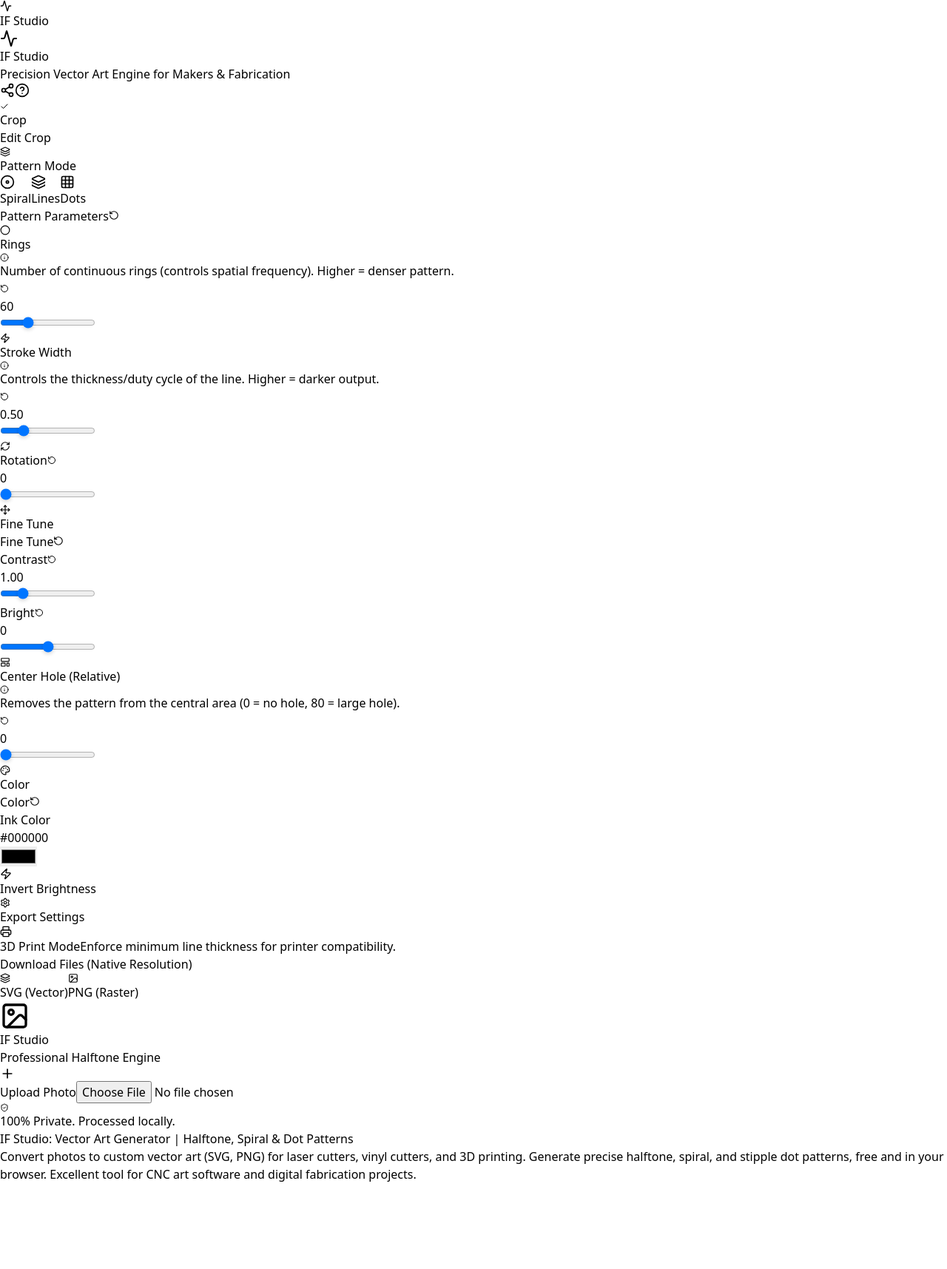
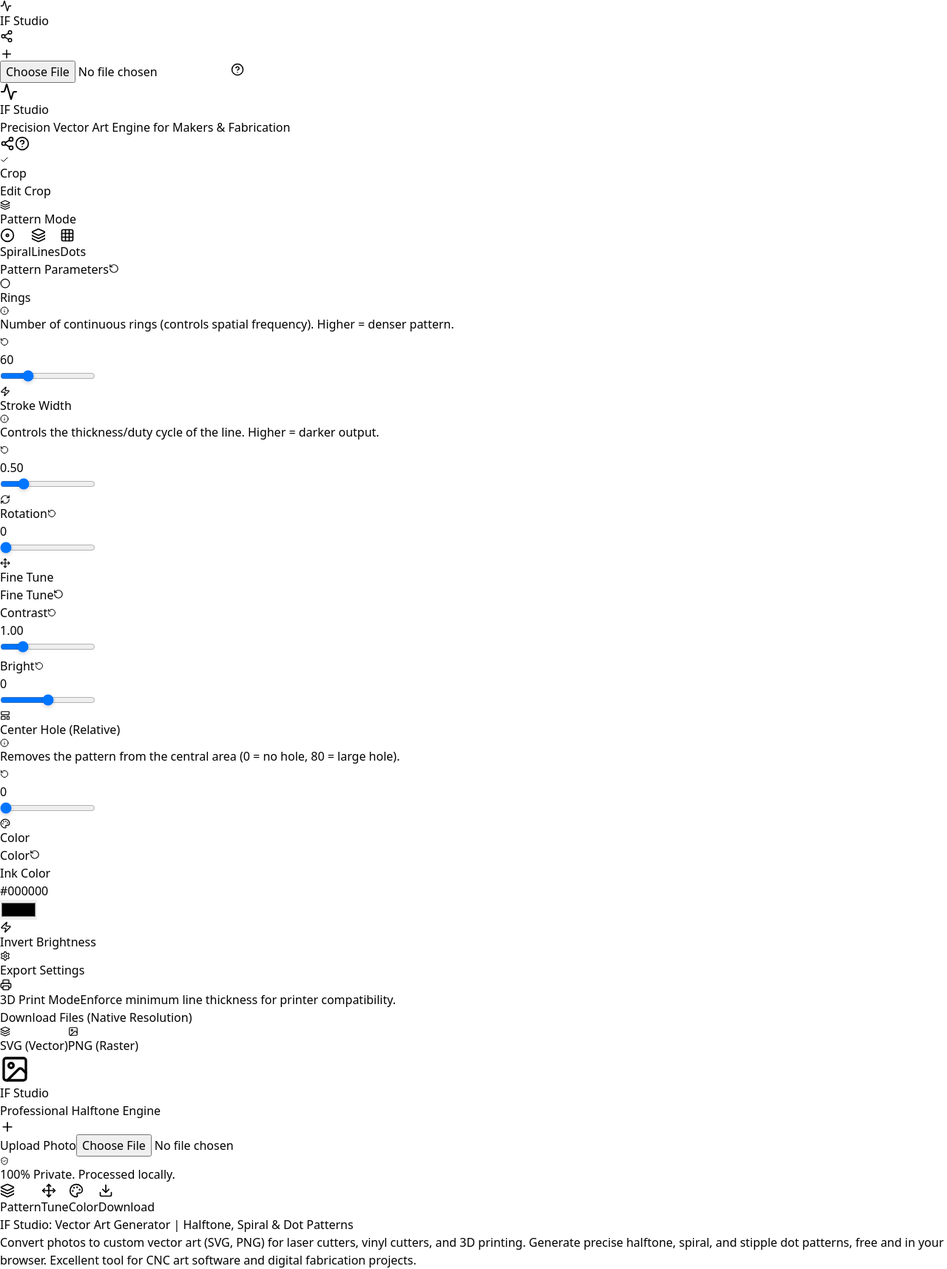
Before and after one commit to insertfabrication/if-studio, a React (Vite) app: page / in a window 1280 px wide. Shown: the whole page at 74% size. Before the commit the page ends 1599 px from the top, so only its background shows below. Built offline with nearby package versions, Linux system fonts and the light colour scheme.

Commit message:
Update App.jsx

```diff
--- a/src/App.jsx
+++ b/src/App.jsx
@@ -346,25 +346,6 @@
   const helperCanvasRef = useRef(null);
 
   // --- Actions ---
-
-  // FIX: Custom Viewport Height Logic for Mobile (Addressing 100vh issue)
-  useEffect(() => {
-    // Function to calculate and set the viewport height variable
-    const setVh = () => {
-      // We calculate 1% of the viewport height
-      const vh = window.innerHeight * 0.01;
-      // And set it as a CSS variable for global use
-      document.documentElement.style.setProperty('--vh', `${vh}px`);
-    };
-
-    setVh(); // Set on initial mount
-    window.addEventListener('resize', setVh); // Set on resize (e.g., orientation change or browser UI change)
-
-    // Clean up the event listener
-    return () => window.removeEventListener('resize', setVh);
-  }, []);
-  // END FIX
-
   useEffect(() => {
       if (window.innerWidth < 768) {
           setSidebarOpen(false);
@@ -659,6 +640,7 @@
 
         const maxRadiusSq = (maxCropDim/2) * (maxCropDim/2);
         const holeRadiusSq = (centerHole > 0) ? ((maxCropDim/2) * (centerHole/100))**2 : -1;
+
 
         const fgR = fg.r, fgG = fg.g, fgB = fg.b;
         const pxPerMm = w / 200; // Default 200mm width if input hidden
@@ -1253,7 +1235,7 @@
       }
   }
 
-  // --- UI RENDER (Crop Input Section) ---
+  // --- UI RENDER (Crop Input Section - Desktop/Sidebar) ---
   const renderCropControls = () => (
       <div className="space-y-6 animate-in fade-in slide-in-from-left-4">
           <div className="p-4 bg-blue-50 border border-blue-100 rounded-xl text-center">
@@ -1308,12 +1290,62 @@
       </div>
   );
 
+  // --- UI RENDER (Mobile Crop Controls Inner Content) ---
+  const renderMobileCropControls = () => (
+      <div className="space-y-4">
+          <div className="p-3 bg-blue-50 border border-blue-100 rounded-xl text-center flex items-center justify-center gap-2">
+              <Crop size={18} className="text-[#3B82F6]" />
+              <h3 className="font-bold text-sm text-gray-800">Adjust Crop & Position</h3>
+          </div>
+
+          {/* Frame Shape */}
+          <section className="bg-white p-3 rounded-xl border border-gray-100 shadow-sm">
+              <div className="text-[10px] uppercase font-bold text-gray-400 mb-2 tracking-wider">Frame Shape</div>
+              <div className="flex gap-2">
+                  <button onClick={() => setLiveCrop(prev => ({...prev, frameShape: 'circle'}))} className={`flex-1 flex flex-col items-center justify-center p-2 rounded-lg border transition-all ${liveCrop.frameShape === 'circle' ? 'bg-blue-50 border-blue-200 text-blue-600 ring-1 ring-blue-300' : 'bg-gray-50 border-gray-200 text-gray-500 hover:bg-gray-100'}`}><Circle size={20} className="mb-1"/><span className="text-[10px] font-bold">Circle</span></button>
+                  <button onClick={() => setLiveCrop(prev => ({...prev, frameShape: 'square'}))} className={`flex-1 flex flex-col items-center justify-center p-2 rounded-lg border transition-all ${liveCrop.frameShape === 'square' ? 'bg-blue-50 border-blue-200 text-blue-600 ring-1 ring-blue-300' : 'bg-gray-50 border-gray-200 text-gray-500 hover:bg-gray-100'}`}><Square size={20} className="mb-1"/><span className="text-[10px] font-bold">Square</span></button>
+                  <button onClick={() => setLiveCrop(prev => ({...prev, frameShape: 'custom'}))} className={`flex-1 flex flex-col items-center justify-center p-2 rounded-lg border transition-all ${liveCrop.frameShape === 'custom' ? 'bg-blue-50 border-blue-200 text-blue-600 ring-1 ring-blue-300' : 'bg-gray-50 border-gray-200 text-gray-500 hover:bg-gray-100'}`}><LayoutTemplate size={20} className="mb-1"/><span className="text-[10px] font-bold">Custom</span></button>
+              </div>
+
+              {liveCrop.frameShape === 'custom' && (
+                  <div className="mt-3 p-2 bg-gray-50 rounded-lg border border-gray-200 animate-in fade-in space-y-2">
+                      <span className="text-[10px] uppercase font-bold text-gray-400 block tracking-wider">Aspect Ratio (W:H)</span>
+                      <div className="flex gap-2">
+                          <input
+                              type="number"
+                              value={cropAspectW}
+                              onChange={(e) => setCropAspectW(Math.max(1, parseInt(e.target.value) || 1))}
+                              min="1"
+                              className="w-1/2 p-2 text-xs text-center font-mono border border-gray-300 rounded-lg focus:ring-2 focus:ring-blue-400 focus:border-blue-500 transition-all"
+                              aria-label="Custom Aspect Ratio Width"
+                          />
+                          <input
+                              type="number"
+                              value={cropAspectH}
+                              onChange={(e) => setCropAspectH(Math.max(1, parseInt(e.target.value) || 1))}
+                              min="1"
+                              className="w-1/2 p-2 text-xs text-center font-mono border border-gray-300 rounded-lg focus:ring-2 focus:ring-blue-400 focus:border-blue-500 transition-all"
+                              aria-label="Custom Aspect Ratio Height"
+                          />
+                      </div>
+                  </div>
+              )}
+          </section>
+
+          {/* Position Sliders (Zoom, Pan X, Pan Y) */}
+          <section className="bg-white p-3 rounded-xl border border-gray-100 shadow-sm">
+              <div className="text-xs font-bold text-gray-400 uppercase tracking-widest mb-2">Position</div>
+              <div className="space-y-4">
+                  <Slider label="Zoom" value={liveCrop.scale} min={0.5} max={3.0} step={0.1} onChange={(v) => setLiveCrop(prev => ({...prev, scale: v}))} icon={Maximize} />
+                  <Slider label="Pan X" value={liveCrop.panX} min={0} max={100} step={1} onChange={(v) => setLiveCrop(prev => ({...prev, panX: v}))} icon={Move} />
+                  <Slider label="Pan Y" value={liveCrop.panY} min={0} max={100} step={1} onChange={(v) => setLiveCrop(prev => ({...prev, panY: v}))} icon={Move} />
+              </div>
+          </section>
+      </div>
+  );
+
   return (
-    // FIX: Replaced h-screen with custom height calculation using --vh
-    <div
-        className="flex w-full bg-gray-50 text-slate-800 font-sans overflow-hidden"
-        style={{ height: 'calc(var(--vh, 1vh) * 100)', touchAction: 'none' }}
-    >
+    <div className="flex h-screen w-full bg-gray-50 text-slate-800 font-sans overflow-hidden" style={{ touchAction: 'none' }}>
 
       <StatusToast toast={toast} onClose={() => setToast({ message: null, type: 'info' })} />
       <AboutModal isOpen={showAbout} onClose={() => setShowAbout(false)} />
@@ -1322,17 +1354,21 @@
       <div className="md:hidden fixed top-0 left-0 right-0 h-12 bg-white border-b border-gray-200 flex items-center justify-between px-4 z-40">
            <div className="flex items-center gap-2 font-bold text-gray-800 text-sm"><Activity className="text-[#3B82F6]" size={16}/> IF Studio</div>
            <div className="flex items-center gap-2">
-                {step === 'edit' && (
-                    <>
+                {/* Share button - always visible */}
                 <button onClick={handleShare} className="p-1.5 bg-gray-50 text-gray-600 rounded-lg" title="Share App">
                     <Share2 size={18}/>
                 </button>
+                {/* Upload is visible when not in the dedicated crop mode */}
+                {step !== 'crop' && (
                     <label className="p-1.5 bg-gray-50 text-gray-600 rounded-lg cursor-pointer" title="Upload New Image">
                         <Plus size={18}/>
                         <input type="file" className="hidden" accept="image/*" onChange={handleImageUpload} />
                     </label>
-                    </>
                 )}
+                {/* Help button is always visible */}
+                <button onClick={() => setShowAbout(true)} className="p-1.5 bg-gray-50 text-gray-600 rounded-lg" title="About / Help">
+                    <HelpCircle size={18}/>
+                </button>
            </div>
       </div>
 
@@ -1413,47 +1449,6 @@
                     // Canvas must fill the new absolute container entirely. object-contain keeps the aspect ratio of the drawing within the physical canvas element's bounds.
                     className="w-full h-full object-contain"
                 />
-
-                {/* Mobile Crop UI - STICKY BOTTOM */}
-                {step === 'crop' && (
-                     <div className="md:hidden fixed bottom-0 left-0 right-0 bg-white p-4 rounded-t-2xl shadow-[0_-4px_20px_rgba(0,0,0,0.1)] border-t border-gray-100 animate-in slide-in-from-bottom-full duration-300 z-50 pb-safe">
-                          <div className="flex justify-between items-center mb-4">
-                              <span className="text-xs font-bold text-gray-500 uppercase tracking-wider">Crop Shape</span>
-                              <div className="flex gap-2">
-                                  <button onClick={() => setLiveCrop(prev => ({...prev, frameShape: 'circle'}))} className={`p-2.5 rounded-xl border ${liveCrop.frameShape === 'circle' ? 'bg-blue-50 border-blue-500 text-blue-600' : 'bg-gray-50 border-gray-200'}`}><Circle size={20}/></button>
-                                  <button onClick={() => setLiveCrop(prev => ({...prev, frameShape: 'square'}))} className={`p-2.5 rounded-xl border ${liveCrop.frameShape === 'square' ? 'bg-blue-50 border-blue-500 text-blue-600' : 'bg-gray-50 border-gray-200'}`}><Square size={20}/></button>
-                                  <button onClick={() => setLiveCrop(prev => ({...prev, frameShape: 'custom'}))} className={`p-2.5 rounded-xl border ${liveCrop.frameShape === 'custom' ? 'bg-blue-50 border-blue-500 text-blue-600' : 'bg-gray-50 border-gray-200'}`}><LayoutTemplate size={20}/></button>
-                              </div>
-                          </div>
-                          {liveCrop.frameShape === 'custom' && (
-                              <div className="mb-4 p-3 bg-gray-50 rounded-xl border border-gray-200 animate-in fade-in space-y-3">
-                                  <span className="text-[10px] uppercase font-bold text-gray-400 block tracking-wider">Aspect Ratio (W:H)</span>
-                                  <div className="flex gap-2">
-                                      <input
-                                          type="number"
-                                          value={cropAspectW}
-                                          onChange={(e) => setCropAspectW(Math.max(1, parseInt(e.target.value) || 1))}
-                                          min="1"
-                                          className="w-1/2 p-2 text-sm text-center font-mono border border-gray-300 rounded-lg focus:ring-2 focus:ring-blue-400 focus:border-blue-500 transition-all"
-                                          aria-label="Custom Aspect Ratio Width"
-                                      />
-                                      <input
-                                          type="number"
-                                          value={cropAspectH}
-                                          onChange={(e) => setCropAspectH(Math.max(1, parseInt(e.target.value) || 1))}
-                                          min="1"
-                                          className="w-1/2 p-2 text-sm text-center font-mono border border-gray-300 rounded-lg focus:ring-2 focus:ring-blue-400 focus:border-blue-500 transition-all"
-                                          aria-label="Custom Aspect Ratio Height"
-                                      />
-                                  </div>
-                              </div>
-                          )}
-                          <div className="space-y-4 mb-5">
-                              <Slider label="Zoom" value={liveCrop.scale} min={0.5} max={3.0} step={0.1} onChange={(v) => setLiveCrop(prev => ({...prev, scale: v}))} />
-                          </div>
-                          <button onClick={applyCropAndGoToEdit} className="w-full py-3.5 bg-[#3B82F6] text-white rounded-xl font-bold shadow-lg shadow-blue-200 active:scale-95 transition-transform">Apply & Edit</button>
-                     </div>
-                )}
 
                 {/* Loading Spinner */}
                 {isProcessing && <div className="absolute top-1/2 left-1/2 -translate-x-1/2 -translate-y-1/2 bg-white/90 text-blue-600 px-6 py-3 rounded-full text-sm font-bold flex items-center shadow-xl animate-pulse border border-blue-100"><RefreshCw size={16} className="animate-spin mr-3" /> PROCESSING</div>}
@@ -1482,13 +1477,28 @@
             )}
         </div>
 
-        {/* Mobile Bottom Navigation (Edit Mode Only) */}
+        {/* Mobile Bottom Control Panel (Visible when not cropping) */}
+        <div className="md:hidden bg-white border-t border-gray-200 shrink-0 z-50 pb-safe">
+            {/* CROP MODE PANEL (Replaces bottom bar) */}
+            {step === 'crop' && (
+                <div className="bg-white shadow-[0_-4px_20px_rgba(0,0,0,0.1)] animate-in slide-in-from-bottom-full duration-300">
+                    {/* Scrollable controls section with 40vh limit */}
+                    <div className="px-4 pt-4 overflow-y-auto" style={{ maxHeight: '40vh' }}>
+                         {renderMobileCropControls()}
+                    </div>
+                    {/* Fixed Apply button */}
+                    <div className="p-4 border-t border-gray-100">
+                        <button onClick={applyCropAndGoToEdit} className="w-full py-3.5 bg-[#3B82F6] text-white rounded-xl font-bold shadow-lg shadow-blue-200 active:scale-95 transition-transform">Apply & Edit</button>
+                    </div>
+                </div>
+            )}
+
+            {/* EDIT MODE TABS AND CONTROLS */}
             {step === 'edit' && (
-            <div className="md:hidden bg-white border-t border-gray-200 shrink-0 z-50 pb-safe">
+                <>
+                    {/* Control content/functionality rendering (constrained to 40vh) */}
                     {activeTab && (
-                    // This section uses max-h-[45vh] which is okay as it is scrollable,
-                    // but the main screen height fix ensures the entire app fits.
-                    <div className="border-b border-gray-100 p-3 bg-gray-50/95 backdrop-blur-xl max-h-[45vh] overflow-y-auto shadow-inner animate-in slide-in-from-bottom-10">
+                        <div className="border-b border-gray-100 p-3 bg-gray-50/95 backdrop-blur-xl max-h-[40vh] overflow-y-auto shadow-inner animate-in slide-in-from-bottom-10">
                             <div className="flex justify-between items-center mb-3">
                                 <span className="text-[10px] font-bold text-gray-400 uppercase tracking-wider">{activeTab} controls</span>
                                 <button onClick={() => setActiveTab(null)} className="p-1 text-gray-400 hover:text-gray-600"><X size={14}/></button>
@@ -1496,14 +1506,54 @@
                             {renderControls(activeTab)}
                         </div>
                     )}
+                    {/* Navigation buttons - always visible when in edit mode */}
                     <div className="flex justify-around items-center h-14 bg-white">
-                    <button onClick={() => handleMobileTabClick('pattern')} className={`flex flex-col items-center gap-0.5 p-1 w-14 transition-colors ${activeTab === 'pattern' ? 'text-[#3B82F6]' : 'text-gray-400'}`}><Layers size={20}/><span className="text-[9px] font-medium">Pattern</span></button>
-                    <button onClick={() => handleMobileTabClick('tune')} className={`flex flex-col items-center gap-0.5 p-1 w-14 transition-colors ${activeTab === 'tune' ? 'text-[#3B82F6]' : 'text-gray-400'}`}><Move size={20}/><span className="text-[9px] font-medium">Tune</span></button>
-                    <button onClick={() => handleMobileTabClick('color')} className={`flex flex-col items-center gap-0.5 p-1 w-14 transition-colors ${activeTab === 'color' ? 'text-[#3B82F6]' : 'text-gray-400'}`}><Palette size={20}/><span className="text-[9px] font-medium">Color</span></button>
-                    <button onClick={() => handleMobileTabClick('download')} className={`flex flex-col items-center gap-0.5 p-1 w-14 transition-colors ${activeTab === 'download' ? 'text-[#3B82F6]' : 'text-gray-400'}`}><Download size={20}/><span className="text-[9px] font-medium">Download</span></button>
-                </div>
-            </div>
+                        {['pattern', 'tune', 'color', 'download'].map(tab => {
+                            const Icon = { pattern: Layers, tune: Move, color: Palette, download: Download }[tab];
+                            const label = tab.charAt(0).toUpperCase() + tab.slice(1);
+
+                            return (
+                                <button
+                                    key={tab}
+                                    onClick={() => handleMobileTabClick(tab)}
+                                    className={`flex flex-col items-center gap-0.5 p-1 w-14 transition-colors ${
+                                        activeTab === tab
+                                            ? 'text-[#3B82F6]'
+                                            : 'text-gray-400 hover:text-[#3B82F6]'
+                                    }`}
+                                >
+                                    <Icon size={20}/>
+                                    <span className="text-[9px] font-medium">{label}</span>
+                                </button>
+                            );
+                        })}
+                    </div>
+                </>
             )}
+
+             {/* UPLOAD/BLANK SCREEN BOTTOM BAR (Shows disabled icons but is clickable) */}
+             {step === 'upload' && (
+                 <div className="flex justify-around items-center h-14 bg-white border-t border-gray-100">
+                    {['pattern', 'tune', 'color', 'download'].map(tab => {
+                        const Icon = { pattern: Layers, tune: Move, color: Palette, download: Download }[tab];
+                        const label = tab.charAt(0).toUpperCase() + tab.slice(1);
+
+                        return (
+                            <button
+                                key={tab}
+                                onClick={() => showToast("Upload an image first to access controls.", 'info')}
+                                disabled={true}
+                                className="flex flex-col items-center gap-0.5 p-1 w-14 transition-colors text-gray-300 cursor-not-allowed"
+                            >
+                                <Icon size={20}/>
+                                <span className="text-[9px] font-medium">{label}</span>
+                            </button>
+                        );
+                    })}
+                </div>
+             )}
+        </div>
+
       </div>
 
       {/* SEO Footer */}
```
Lines whose indentation alone changed are shown as unchanged.
